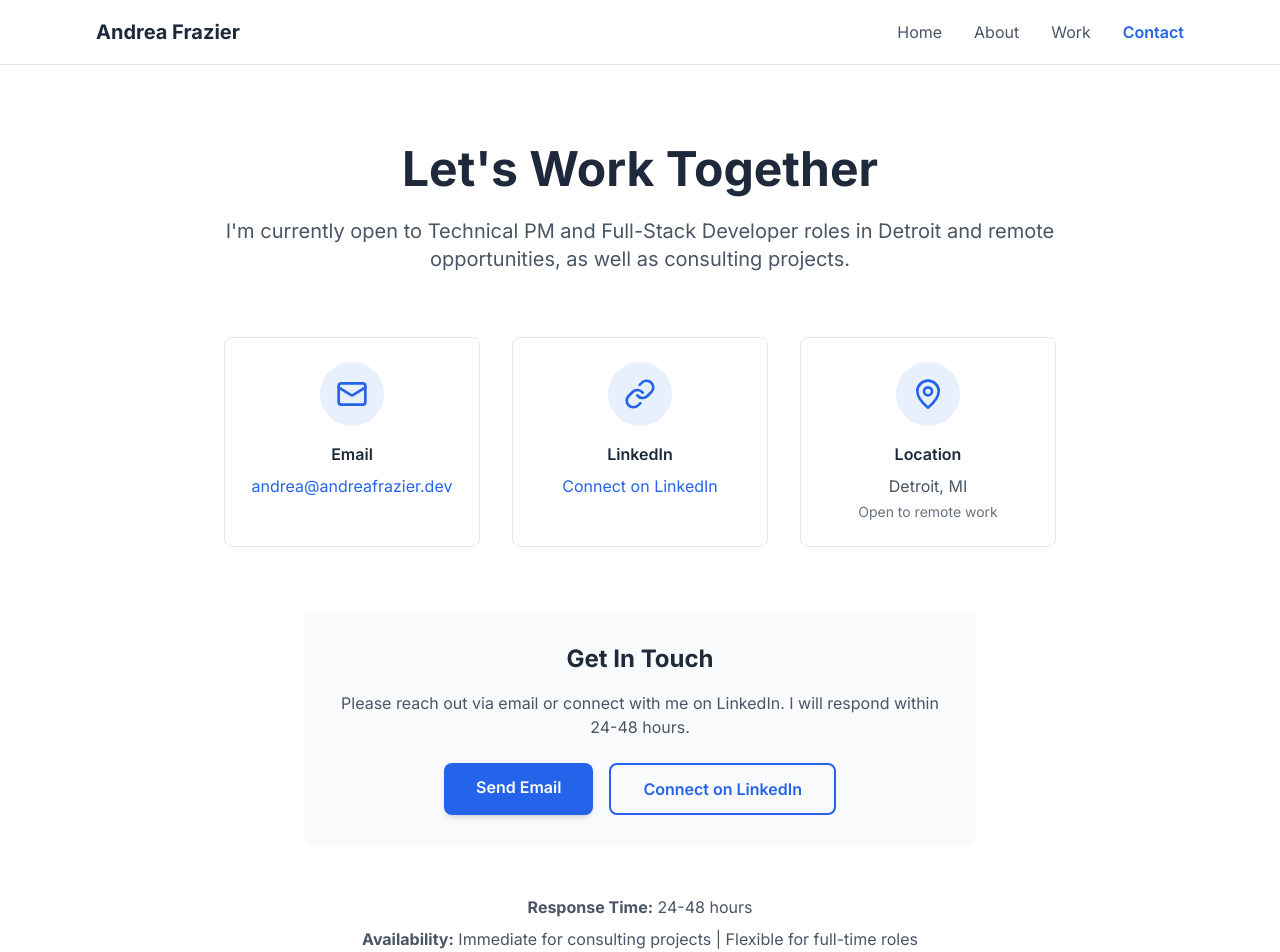
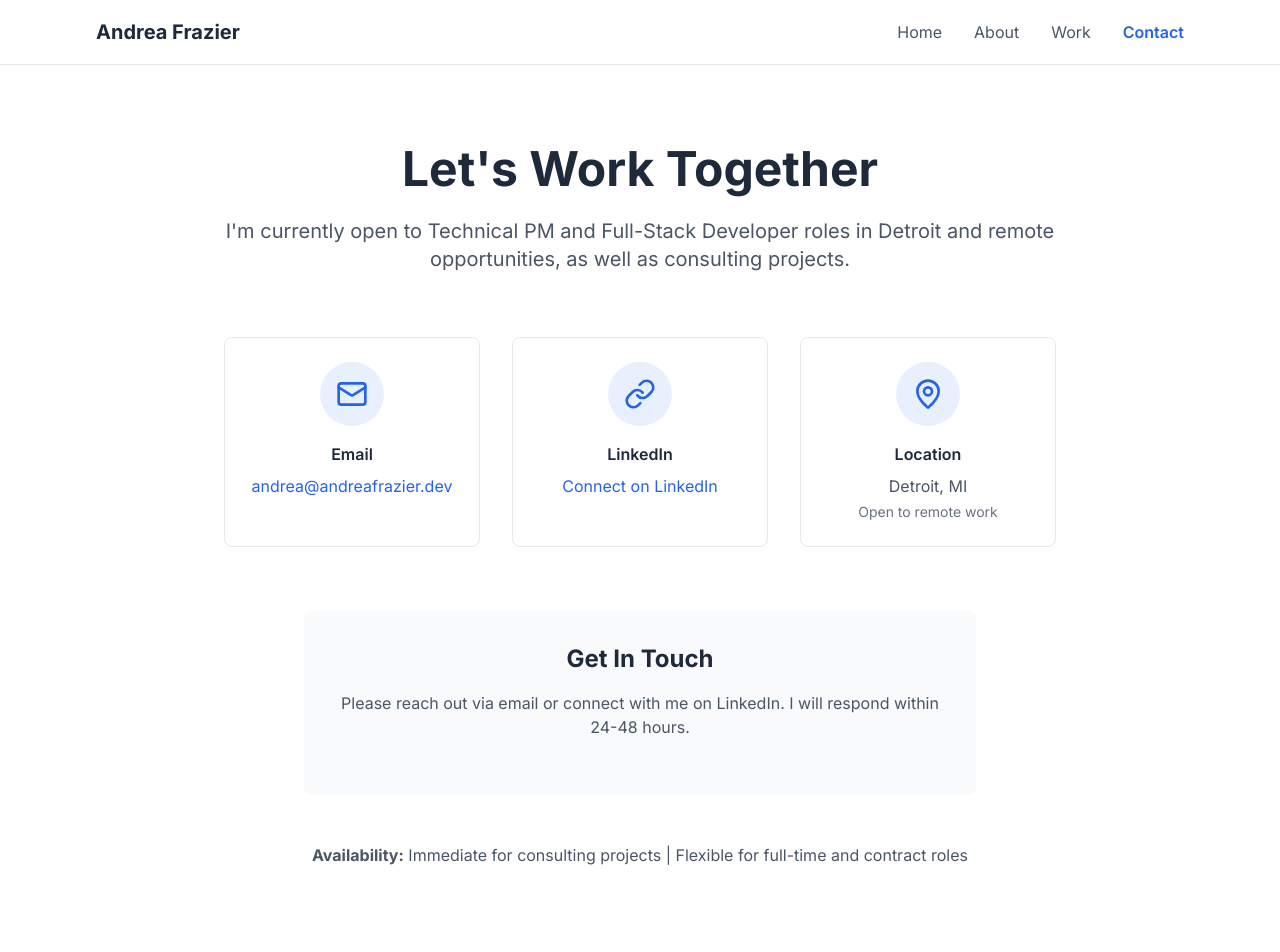
Before and after one commit to andreafrazier/dotdev-portfolio, a Next.js app: page /contact in a window 1280 px wide. Shown: the top 952 px of the page. Built offline with nearby package versions, Linux system fonts and the light colour scheme.

Commit message:
update contact page resources

```diff
--- a/app/contact/page.tsx
+++ b/app/contact/page.tsx
@@ -66,32 +66,13 @@ export default function Contact() {
           <p className="text-gray-600 mb-6">
             Please reach out via email or connect with me on LinkedIn. I will respond within 24-48 hours.
           </p>
-          <div className="flex flex-col sm:flex-row gap-4 justify-center">
-
-            <a  href="mailto:andrea@andreafrazier.dev"
-              className="bg-primary text-white px-8 py-3 rounded-lg font-semibold hover:bg-blue-700 transition-all duration-300 inline-block shadow-md hover:shadow-lg"
-            >
-              Send Email
-            </a>
-
-            <a  href="https://linkedin.com/in/yourprofile"
-              target="_blank"
-              rel="noopener noreferrer"
-              className="border-2 border-primary text-primary px-8 py-3 rounded-lg font-semibold hover:bg-primary hover:text-white transition-all duration-300 inline-block hover:shadow-md"
-            >
-              Connect on LinkedIn
-            </a>
-          </div>
         </div>
       </div>
 
       {/* Availability */}
       <div className="mt-12 text-center text-gray-600">
-        <p className="mb-2">
-          <strong>Response Time:</strong> 24-48 hours
-        </p>
         <p>
-          <strong>Availability:</strong> Immediate for consulting projects | Flexible for full-time roles
+          <strong>Availability:</strong> Immediate for consulting projects | Flexible for full-time and contract roles
         </p>
       </div>
     </div>
```
